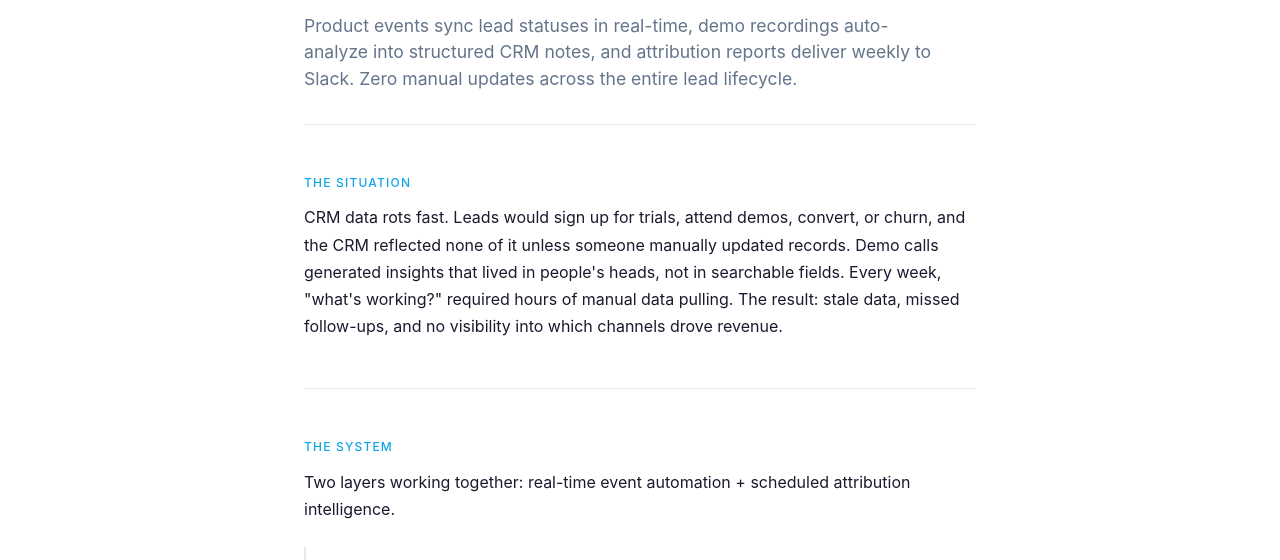
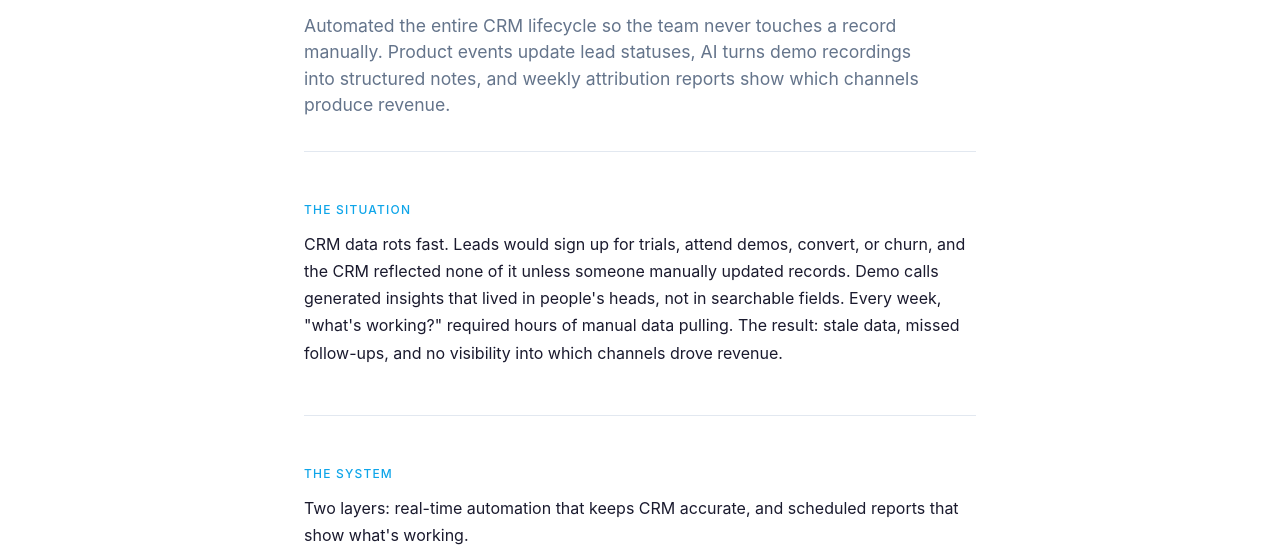
Before and after one commit to dan-po-marketing/portfolio, a plain HTML site: page cases/crm-automation.html in a window 1280 px wide. Shown: the part 179-739 px from the top of the page. Drawn offline with Linux system fonts and the light colour scheme.

Commit message:
Rewrite CRM card desc, page oneliner, and system intro
Co-Authored-By: Claude Opus 4.6 <noreply@anthropic.com>

```diff
--- a/cases/crm-automation.html
+++ b/cases/crm-automation.html
@@ -4,7 +4,7 @@
   <meta charset="UTF-8">
   <meta name="viewport" content="width=device-width, initial-scale=1.0">
   <title>CRM Automation & Attribution | Daniel Polozhy</title>
-  <meta name="description" content="Built CRM automation where product events sync lead statuses in real-time, demo recordings auto-analyze into structured notes, and attribution reports deliver weekly to Slack.">
+  <meta name="description" content="Automated the entire CRM lifecycle: product events update lead statuses, AI turns demo recordings into structured notes, and weekly attribution reports show which channels produce revenue.">
   <link rel="stylesheet" href="../style.css">
 </head>
 <body>
@@ -25,7 +25,7 @@
 
     <section class="cs-hero">
       <h1 class="cs-hero__title">CRM Automation & Attribution</h1>
-      <p class="cs-hero__oneliner">Product events sync lead statuses in real-time, demo recordings auto-analyze into structured CRM notes, and attribution reports deliver weekly to Slack. Zero manual updates across the entire lead lifecycle.</p>
+      <p class="cs-hero__oneliner">Automated the entire CRM lifecycle so the team never touches a record manually. Product events update lead statuses, AI turns demo recordings into structured notes, and weekly attribution reports show which channels produce revenue.</p>
     </section>
 
     <hr style="border:none;border-top:1px solid var(--border);margin:0">
@@ -40,7 +40,7 @@
     <section class="cs-section fade-in">
       <div class="cs-section__label">The System</div>
       <div class="cs-section__body">
-        <p>Two layers working together: real-time event automation + scheduled attribution intelligence.</p>
+        <p>Two layers: real-time automation that keeps CRM accurate, and scheduled reports that show what's working.</p>
       </div>
 
       <ol class="system-steps">
```
Also changed, not shown: index.html (+1 -1 lines).
